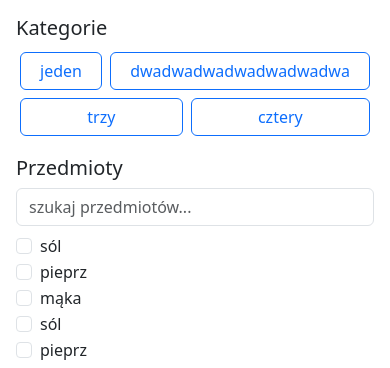
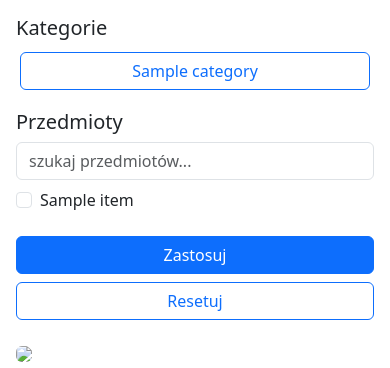
Before and after one commit to SmolSir/MIMUW-III-Eksperymentopol, a Flask app: page / in a window 390 px wide. Shown: the top 368 px of the page. Run offline with Flask 2, Linux system fonts and the light colour scheme; tables that the repository leaves empty hold one stand-in row (values such as "Sample post"); some libraries are stand-ins or nearby versions.

Commit message:
jssss (#15)
* update items lists

* woooosh

* pictures

* noice

* minor app improvements

* cleanup of index

* jssss

* a lot cleaneah

* add reset button html

* reset button

* Update static/scripts/main.js

Co-authored-by: Mieszko Grodzicki <mieszko.grodzicki@gmail.com>

* update comparison

* ruler (#16)

* ruler

* Update templates/index.html

Co-authored-by: Mieszko Grodzicki <mieszko.grodzicki@gmail.com>

---------

Co-authored-by: Mieszko Grodzicki <mieszko.grodzicki@gmail.com>

* no reloading

* Update static/scripts/main.js

Co-authored-by: Mieszko Grodzicki <mieszko.grodzicki@gmail.com>

---------

Co-authored-by: Mieszko Grodzicki <mieszko.grodzicki@gmail.com>

```diff
--- a/app.py
+++ b/app.py
@@ -70,16 +70,20 @@
         categories = request.args.getlist('category')
         items = [int(i) for i in request.args.getlist('item')]
         # Get experiments with given categories and items
-        experiments = session.query(Experiments).filter(
-            Experiments.category_list.any(Categories.id.in_(categories)),
-        ).all()
+        experiments = None
+        if categories:
+            experiments = session.query(Experiments).filter(
+                Experiments.category_list.any(Categories.id.in_(categories)),
+                ).all()
+        else:
+            experiments = session.query(Experiments).all()
         exp_duplicate = experiments.copy()
         # print(exp_duplicate)
         # print(items)
         # print(categories)
         for exp in exp_duplicate:
             for item in exp.item_list:
-                if item.id not in items:
+                if items and item.id not in items:
                     # print(exp.id, item.id)
                     experiments.remove(exp)
                     break
--- a/static/scripts/main.js
+++ b/static/scripts/main.js
@@ -2,17 +2,172 @@
 //   ENDPOINTS   //
 ///////////////////
 
-const LOGGER = true;
+const ENDPOINT_PREFIX = "/api";
+const FILTERS_ENDPOINT = ENDPOINT_PREFIX + "/available_filters";
+const EXPERIMENTS_ENDPOINT = ENDPOINT_PREFIX + "/search";
 
-const FILTERS_ENDPOINT = "/api/available_filters";
-const EXPERIMENTS_ENDPOINT = "";
 
-function print(content) {
-    if (LOGGER) {
-        console.log(content);
-    }
+//////////////////////////
+//   HELPER FUNCTIONS   //
+//////////////////////////
+
+function compareByNth(A, B, n) {
+    return A[n - 1].localeCompare(B[n - 1]);
 }
 
+function compareByField(A, B, field) {
+    return A[field].localeCompare(B[field]);
+}
+
+
+/////////////////////////
+//   QUERY FUNCTIONS   //
+/////////////////////////
+
+function buildExperimentsQuery(categoryIdList, itemIdList) {
+    function extractCategoryId(string) {
+        return "category" + "=" + string.match(/\d+$/)[0];
+    }
+
+    function extractItemId(string) {
+        return "item" + "=" + string.match(/\d+$/)[0];
+    }
+
+    const querySeparator = "&";
+
+    var categoriesQuery = categoryIdList.map(extractCategoryId).join(querySeparator);
+    var itemsQuery = itemIdList.map(extractItemId).join(querySeparator);
+
+    const queryEntry = categoriesQuery || itemsQuery ? "?" : "";
+
+    const query = queryEntry + categoriesQuery + querySeparator + itemsQuery;
+
+    return query.replace(/&+$/, ""); // Remove trailing &s
+}
+
+function processExperimentsQuery(urlSearchParams) {
+    function getIdListByKey(params, key) {
+        return params
+            .getAll(key)
+            .map(value => parseInt(value))
+            .filter(value => !isNaN(value));
+    }
+
+    const categoryIdList = getIdListByKey(urlSearchParams, "category");
+    const itemIdList = getIdListByKey(urlSearchParams, "item");
+
+    categoryIdList.forEach(id =>
+        document.getElementById(`category_checkbox_${id}`).checked = true);
+
+    itemIdList.forEach(id =>
+        document.getElementById(`item_checkbox_${id}`).checked = true);
+
+    updateItemList();
+}
+
+
+/////////////////////////
+//   FETCH FUNCTION   //
+/////////////////////////
+
+async function fetchData(request) {
+    return fetch(request, { method: "GET" })
+        .then(response => response.json())
+        .catch(error => Promise.reject(error));
+}
+
+
+///////////////////////////////
+//   INTERACTIVE FUNCTIONS   //
+///////////////////////////////
+
+window.onload = async function init() {
+    var currentUrl = new URL(window.location.href);
+
+    await fetchData(FILTERS_ENDPOINT)
+        .then(({ categories, items }) => {
+            categories.sort((categoryA, categoryB) => compareByNth(categoryA, categoryB, 2));
+            items.sort((itemA, itemB) => compareByNth(itemA, itemB, 2));
+
+            buildCategoryList(categories);
+            buildSuggestionList(items);
+            buildItemList(items);
+        })
+        .catch(error => {
+            console.error("Failed to fetch data: ", error);
+        });
+
+    var experimentsRequest = EXPERIMENTS_ENDPOINT + "?" + currentUrl.searchParams.toString();
+    processExperimentsQuery(currentUrl.searchParams);
+
+    await fetchData(experimentsRequest)
+        .then(experimentsJson => {
+            var experiments = experimentsJson.experiment_list;
+
+            experiments.sort(
+                (experimentA, experimentB) => compareByField(experimentA, experimentB, "title")
+            );
+
+            buildExperimentList(experiments);
+        })
+        .catch(error => {
+            console.error("Failed to fetch data: ", error);
+        });
+}
+
+function markItemChecked(item) {
+    function markItemCheckbox(itemCheckbox) {
+        var checkbox = itemCheckbox.querySelector('.form-check-input');
+        var label = itemCheckbox.querySelector('.form-check-label');
+
+        if (label.textContent.trim().localeCompare(item, undefined, { sensitivity: "accent" }) === 0) {
+            checkbox.checked = true;
+            return true;
+        }
+
+        return false;
+    }
+
+    var itemListChecked = document.querySelectorAll('#item_list_checked .form-check');
+    var itemListNotChecked = document.querySelectorAll('#item_list_not_checked .form-check');
+    var itemFound = false;
+
+    itemListChecked.forEach(function(itemCheckbox) {
+        itemFound |= markItemCheckbox(itemCheckbox);
+    });
+
+    itemListNotChecked.forEach(function(itemCheckbox) {
+        itemFound |= markItemCheckbox(itemCheckbox);
+    });
+
+    return itemFound;
+}
+
+var itemSearchInput = document.getElementById("item_search");
+
+itemSearchInput.addEventListener('keyup', function(event) {
+    if (event.key === 'Enter') {
+        if (markItemChecked(itemSearchInput.value.trim())) {
+            // Successfully marked item as checked
+            itemSearchInput.value = "";
+        }
+        // Failed to mark item as checked
+    }
+})
+
+itemSearchInput.addEventListener('change', function(event) {
+    if (markItemChecked(itemSearchInput.value.trim())) {
+        // Successfully marked item as checked
+        itemSearchInput.value = "";
+    }
+    // Failed to mark item as checked
+})
+
+var experimentSearchApplyButton = document.getElementById("experiment_search_apply_button");
+var experimentSearchResetButton = document.getElementById("experiment_search_reset_button");
+
+experimentSearchApplyButton.addEventListener('click', updateExperimentList);
+experimentSearchResetButton.addEventListener('click', resetExperimentList);
 
 ///////////////////////////////
 //   SINGLE ENTRY BUILDERS   //
@@ -25,8 +180,6 @@
     categoryInput.classList.add("btn-check");
     categoryInput.id = "category_checkbox_" + id.toString();
     categoryInput.autocomplete = "off";
-
-    print(categoryInput);
 
     return categoryInput;
 }
@@ -42,6 +195,14 @@
     categoryLabel.textContent = name;
 
     return categoryLabel;
+}
+
+function buildSuggestion(id, name, state) {
+    const itemOption = document.createElement("option");
+
+    itemOption.value = name.toString();
+
+    return itemOption;
 }
 
 function buildItem(id, name, state) {
@@ -65,6 +226,63 @@
     return item;
 }
 
+function buildExperimentImagePart(imagePath) {
+    const experimentImageContainer = document.createElement("div");
+    const experimentImage = document.createElement("img");
+
+    experimentImage.classList.add("rounded");
+    experimentImage.classList.add("img-fluid");
+    experimentImage.classList.add("mb-2");
+    experimentImage.classList.add("mb-lg-0");
+    experimentImage.src = imagePath;
+
+    experimentImageContainer.classList.add("col-lg-4");
+    experimentImageContainer.classList.add("col-md-5");
+    experimentImageContainer.classList.add("col-md");
+    experimentImageContainer.appendChild(experimentImage);
+
+    return experimentImageContainer;
+}
+
+function buildExperimentTextPart(id, shortDescription, title) {
+    const experimentTextContainer = document.createElement("div");
+    const experimentTextHeader = document.createElement("h3");
+    const experimentVideoLink = document.createElement("a");
+    const experimentDescription = document.createElement("p");
+
+    const experimentVideoLinkPrefix = "./experiment?id=";
+
+    experimentDescription.textContent = shortDescription;
+
+    experimentVideoLink.classList.add("stretched-link");
+    experimentVideoLink.href = experimentVideoLinkPrefix + id.toString();
+    experimentVideoLink.textContent = title;
+
+    experimentTextHeader.appendChild(experimentVideoLink);
+
+    experimentTextContainer.classList.add("col");
+    experimentTextContainer.appendChild(experimentTextHeader);
+    experimentTextContainer.appendChild(experimentDescription);
+
+    return experimentTextContainer;
+}
+
+function buildExperiment(id, imagePath, shortDescription, title) {
+    const experiment = document.createElement("div");
+    const experimentContainer = document.createElement("div");
+
+    experimentContainer.classList.add("row");
+    experimentContainer.classList.add("position-relative");
+    experimentContainer.appendChild(buildExperimentImagePart(imagePath));
+    experimentContainer.appendChild(buildExperimentTextPart(id, shortDescription, title));
+
+    experiment.classList.add("experiments-list-item");
+    experiment.classList.add("mb-3");
+    experiment.appendChild(experimentContainer);
+
+    return experiment;
+}
+
 
 /////////////////////////////
 //   LIST ENTRY BUILDERS   //
@@ -85,7 +303,20 @@
     categoryList.replaceChildren(...categoryChildrenList);
 }
 
+function buildSuggestionList(itemRecords) {
+    const suggestionList = document.getElementById("item_search_suggestion_list");
+    var suggestionChildrenList = [];
+
+    for (const [id, name] of itemRecords) {
+        const suggestion = buildSuggestion(id, name, false);
+        suggestionChildrenList.push(suggestion);
+    }
+
+    suggestionList.replaceChildren(...suggestionChildrenList);
+}
+
 function buildItemList(itemRecords) {
+    document.getElementById("item_list_checked").innerHTML = "";
     const itemList = document.getElementById("item_list_not_checked");
     var itemChildrenList = [];
 
@@ -97,22 +328,106 @@
     itemList.replaceChildren(...itemChildrenList);
 }
 
+function buildExperimentList(experimentRecords) {
+    const experimentList = document.getElementById("experiment_list");
+    var experimentChildrenList = [];
 
-/////////////////////////
-//   FETCH FUNCTIONS   //
-/////////////////////////
-async function fetchAvailableFilters() {
-    var filters;
-    var request = await fetch(
-        FILTERS_ENDPOINT,
-        {
-            method: "GET"
-        }
-    );
+    for (const {id, image_path, short_description, title} of experimentRecords) {
+        const experiment = buildExperiment(id, image_path, short_description, title);
+        experimentChildrenList.push(experiment);
+    }
 
-    filters = await request.json();
+    experimentList.replaceChildren(...experimentChildrenList);
+}
 
-    print(filters);
 
-    return filters.error ? -1 : filters;
+//////////////////////////
+//   ITEM LIST UPDATE   //
+//////////////////////////
+
+function updateItemList() {
+    function deepClone(node) {
+        return node.cloneNode(true);
+    }
+
+    function itemChecked(node) {
+        var checkbox = node.querySelector('input[type="checkbox"]');
+        return checkbox && checkbox.checked;
+    }
+
+    function itemNotChecked(node) {
+        var checkbox = node.querySelector('input[type="checkbox"]');
+        return checkbox && !checkbox.checked;
+    }
+
+    function compareItems(itemA, itemB) {
+        var itemLabelA = itemA.querySelector('label').textContent;
+        var itemLabelB = itemB.querySelector('label').textContent;
+
+        return itemLabelA.localeCompare(itemLabelB);
+    }
+
+    const itemListChecked = document.getElementById("item_list_checked");
+    const itemListNotChecked = document.getElementById("item_list_not_checked");
+
+    const itemList =
+        Array.from(itemListChecked.children).concat(Array.from(itemListNotChecked.children));
+
+    const itemListCheckedUpdate = itemList.map(deepClone).filter(itemChecked).sort(compareItems);
+    const itemListNotCheckedUpdate = itemList.map(deepClone).filter(itemNotChecked).sort(compareItems);
+
+    itemListChecked.replaceChildren(...itemListCheckedUpdate);
+    itemListNotChecked.replaceChildren(...itemListNotCheckedUpdate);
 }
+
+
+////////////////////////////////
+//   EXPERIMENT LIST UPDATE   //
+////////////////////////////////
+
+async function updateExperimentList() {
+    const originUrl = new URL(window.location.origin);
+
+    updateItemList();
+
+    const categoryIdList = Array
+        .from(document.querySelectorAll('#category_list input[type="checkbox"]:checked'))
+        .map(category => category.id);
+
+    const itemIdList = Array
+        .from(document.querySelectorAll('#item_list_checked input[type="checkbox"]:checked'))
+        .map(item => item.id);
+
+    const query = buildExperimentsQuery(categoryIdList, itemIdList);
+
+    var experimentsRequest = EXPERIMENTS_ENDPOINT + query;
+
+    await fetchData(experimentsRequest)
+        .then(experimentsJson => {
+            var experiments = experimentsJson.experiment_list;
+
+            experiments.sort(
+                (experimentA, experimentB) => compareByField(experimentA, experimentB, "title")
+            );
+
+            buildExperimentList(experiments);
+        })
+        .catch(error => {
+            console.error("Failed to fetch data: ", error);
+        });
+
+    window.history.replaceState(null, null, originUrl.href + query);
+}
+
+function resetExperimentList() {
+    document.querySelectorAll('#category_list input[type="checkbox"]')
+        .forEach(checkbox => checkbox.checked = false);
+
+    document.querySelectorAll('#item_list_checked input[type="checkbox"]')
+        .forEach(checkbox => checkbox.checked = false);
+
+    document.querySelectorAll('#item_list_not_checked input[type="checkbox"]')
+       .forEach(checkbox => checkbox.checked = false);
+
+    updateExperimentList();
+}
--- a/templates/base.html
+++ b/templates/base.html
@@ -21,7 +21,6 @@
 
         <!-- Scripts -->
         <script src="./static/lib/bootstrap/bootstrap.bundle.min.js"></script>
-        <script src="./static/scripts/main.js"></script>
     </head>
 
     <!---------->
@@ -29,5 +28,7 @@
     <!---------->
     <body>
         {% block content %}{% endblock %}
+
+        <script src="./static/scripts/main.js"></script>
     </body>
 </html>
--- a/templates/index.html
+++ b/templates/index.html
@@ -8,116 +8,35 @@
         <div class="col-md-3 col-md">
             <div class="mb-3">
                 <h5>Kategorie</h5>
-                <div id="category_list" class="d-flex flex-wrap w-100">
-                    <input type="checkbox" class="btn-check" id="category-check-1" autocomplete="off">
-                    <label class="btn btn-outline-primary flex-fill m-1" for="category-check-1">jeden</label>
-
-                    <input type="checkbox" class="btn-check" id="category-check-2" autocomplete="off">
-                    <label class="btn btn-outline-primary flex-fill m-1" for="category-check-2">dwadwadwadwadwadwadwa</label>
-
-                    <input type="checkbox" class="btn-check" id="category-check-3" autocomplete="off">
-                    <label class="btn btn-outline-primary flex-fill m-1" for="category-check-3">trzy</label>
-
-                    <input type="checkbox" class="btn-check" id="category-check-4" autocomplete="off">
-                    <label class="btn btn-outline-primary flex-fill m-1" for="category-check-4">cztery</label>
-                </div>
+                <div id="category_list" class="d-flex flex-wrap w-100"></div>
             </div>
 
             <div class="mb-3">
                 <h5>Przedmioty</h5>
-                <input class="form-control mb-2" type="text" placeholder="szukaj przedmiotów...">
-                <div id="item_list_checked">
-                    <div class="form-check">
-                        <input class="form-check-input" type="checkbox" value="" id="item_id_1">
-                        <label class="form-check-label" for="item_id_1">
-                            sól
-                        </label>
-                    </div>
-                    <div class="form-check">
-                        <input class="form-check-input" type="checkbox" value="" id="item_id_2">
-                        <label class="form-check-label" for="item_id_2">
-                            pieprz
-                        </label>
-                    </div>
-                    <div class="form-check">
-                        <input class="form-check-input" type="checkbox" value="" id="item_id_3">
-                        <label class="form-check-label" for="item_id_3">
-                            mąka
-                        </label>
-                    </div>
-                </div>
-                <div id="item_list_not_checked">
-                    <div class="form-check">
-                        <input class="form-check-input" type="checkbox" value="" id="item_id_4">
-                        <label class="form-check-label" for="item_id_4">
-                            sól
-                        </label>
-                    </div>
-                    <div class="form-check">
-                        <input class="form-check-input" type="checkbox" value="" id="item_id_5">
-                        <label class="form-check-label" for="item_id_5">
-                            pieprz
-                        </label>
-                    </div>
+                <input class="form-control mb-2" type="text" placeholder="szukaj przedmiotów..." id="item_search" list="item_search_suggestion_list">
+                <datalist id="item_search_suggestion_list"></datalist>
+                <div id="item_list_checked"></div>
+                <div id="item_list_not_checked"></div>
+            </div>
+
+            <div class="mb-3 navbar bd-navbar sticky-bottom bg-body">
+                <div class="d-flex flex-wrap w-100">
+                    <input type="button" class="btn btn-primary flex-fill w-100 mb-1" id="experiment_search_apply_button" autocomplete="off" value="Zastosuj">
+                    <input type="button" class="btn btn-outline-primary flex-fill w-100 mt-1" id="experiment_search_reset_button" autocomplete="off" value="Resetuj">
                 </div>
             </div>
+        </div>
 
+        <!-- vertical line between the two -->
+        <div class="col-md-auto d-md-flex d-none p-1">
+            <div class="d-flex" style="height: 100%;">
+                <div class="vr"></div>
+            </div>
         </div>
 
         <!-- the rest of the width for main content -->
         <div class="col">
-            <div id="experiments-list">
-                <div class="experiments-list-item mb-3">
-                    <div class="row position-relative">
-                        <div class="col-lg-4 col-md-5 col-md">
-                            <img class="rounded img-fluid mb-2 mb-lg-0" src="https://149367133.v2.pressablecdn.com/wp-content/uploads/2021/02/rick-astley-never-gonna-give-you-up-4k.jpg" alt="Rick Astley">
-                        </div>
-                        <div class="col">
-                                <h3><a class="stretched-link" href="./experiment?id=1">Balonowy rajd</a></h3>
-                                <p>Uczy dzieci o sile pędu i podstawowych zasadach fizyki.
-                                    Uczy dzieci o sile pędu i podstawowych zasadach fizyki.
-                                    Uczy dzieci o sile pędu i podstawowych zasadach fizyki.
-                                    Uczy dzieci o sile pędu i podstawowych zasadach fizyki.
-                                    Uczy dzieci o sile pędu i podstawowych zasadach fizyki.</p>
-                        </div>
-                    </div>
-                </div>
-
-                <div class="experiments-list-item mb-3">
-                    <div class="row position-relative">
-                        <div class="col-lg-4 col-md-5 col-md">
-                            <img class="rounded img-fluid mb-2 mb-lg-0" src="https://149367133.v2.pressablecdn.com/wp-content/uploads/2021/02/rick-astley-never-gonna-give-you-up-4k.jpg" alt="Rick Astley">
-                        </div>
-                        <div class="col">
-                                <h3><a class="stretched-link"  href="./experiment?id=2">Balonowy rajd</a></h3>
-                                <p>Uczy dzieci o sile pędu i podstawowych zasadach fizyki.</p>
-                        </div>
-                    </div>
-                </div>
-
-                <div class="experiments-list-item mb-3">
-                    <div class="row position-relative">
-                        <div class="col-lg-4 col-md-5 col-md">
-                            <img class="rounded img-fluid mb-2 mb-lg-0" src="https://149367133.v2.pressablecdn.com/wp-content/uploads/2021/02/rick-astley-never-gonna-give-you-up-4k.jpg" alt="Rick Astley">
-                        </div>
-                        <div class="col">
-                                <h3><a class="stretched-link"  href="./experiment?id=3">Balonowy rajd</a></h3>
-                                <p>Uczy dzieci o sile pędu i podstawowych zasadach fizyki.
-                                    Uczy dzieci o sile pędu i podstawowych zasadach fizyki.
-                                    Uczy dzieci o sile pędu i podstawowych zasadach fizyki.
-                                    Uczy dzieci o sile pędu i podstawowych zasadach fizyki.
-                                    Uczy dzieci o sile pędu i podstawowych zasadach fizyki.
-                                    Uczy dzieci o sile pędu i podstawowych zasadach fizyki.
-                                    Uczy dzieci o sile pędu i podstawowych zasadach fizyki.
-                                    Uczy dzieci o sile pędu i podstawowych zasadach fizyki.
-                                    Uczy dzieci o sile pędu i podstawowych zasadach fizyki.
-                                    Uczy dzieci o sile pędu i podstawowych zasadach fizyki.
-                                    Uczy dzieci o sile pędu i podstawowych zasadach fizyki.
-                                </p>
-                        </div>
-                    </div>
-                </div>
-            </div>
+            <div id="experiment_list"></div>
         </div>
     </div>
 </div>
```
Also changed, not shown: static/experiment_images/17.png (added), static/experiment_images/40.png (added), static/experiment_images/59.png (added).
